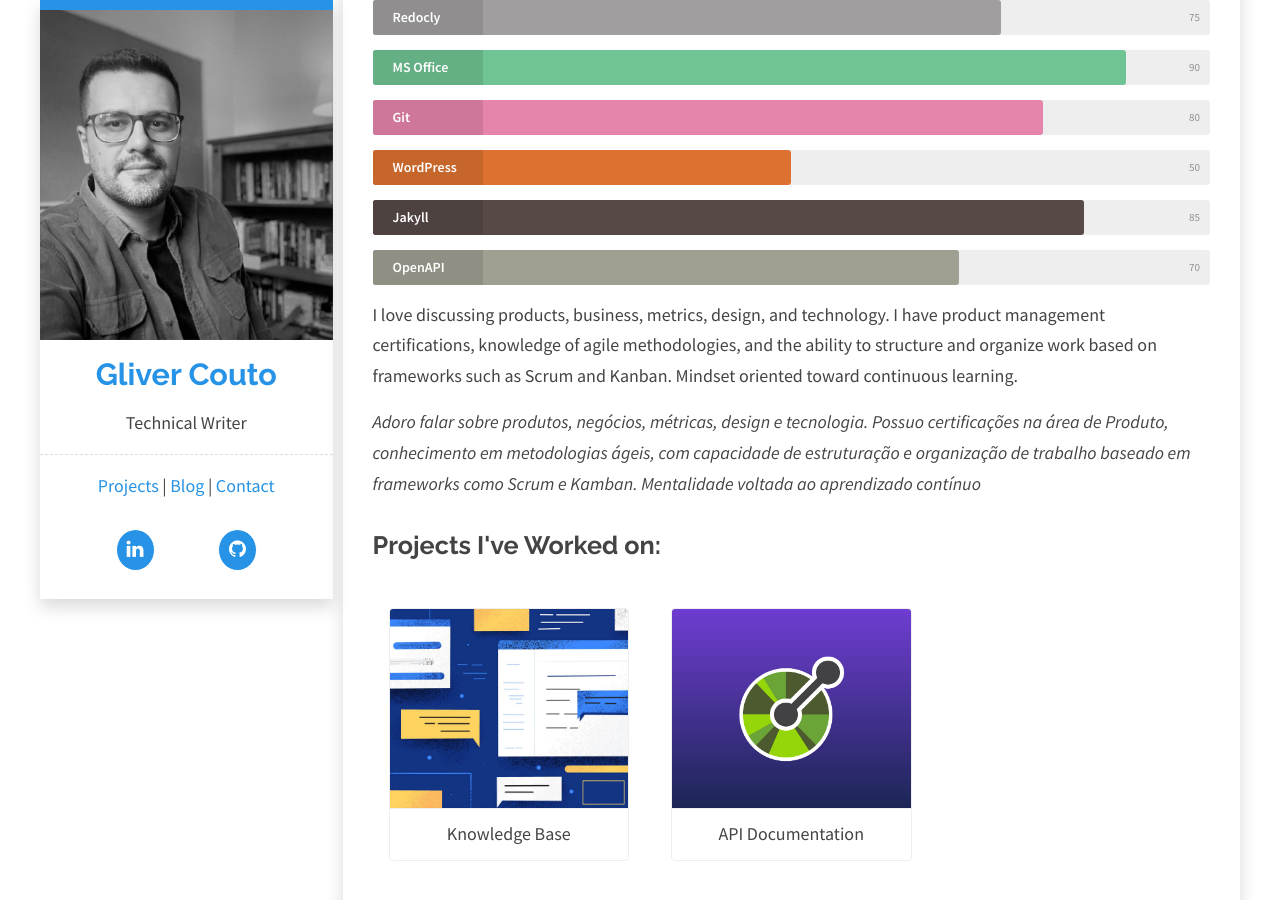
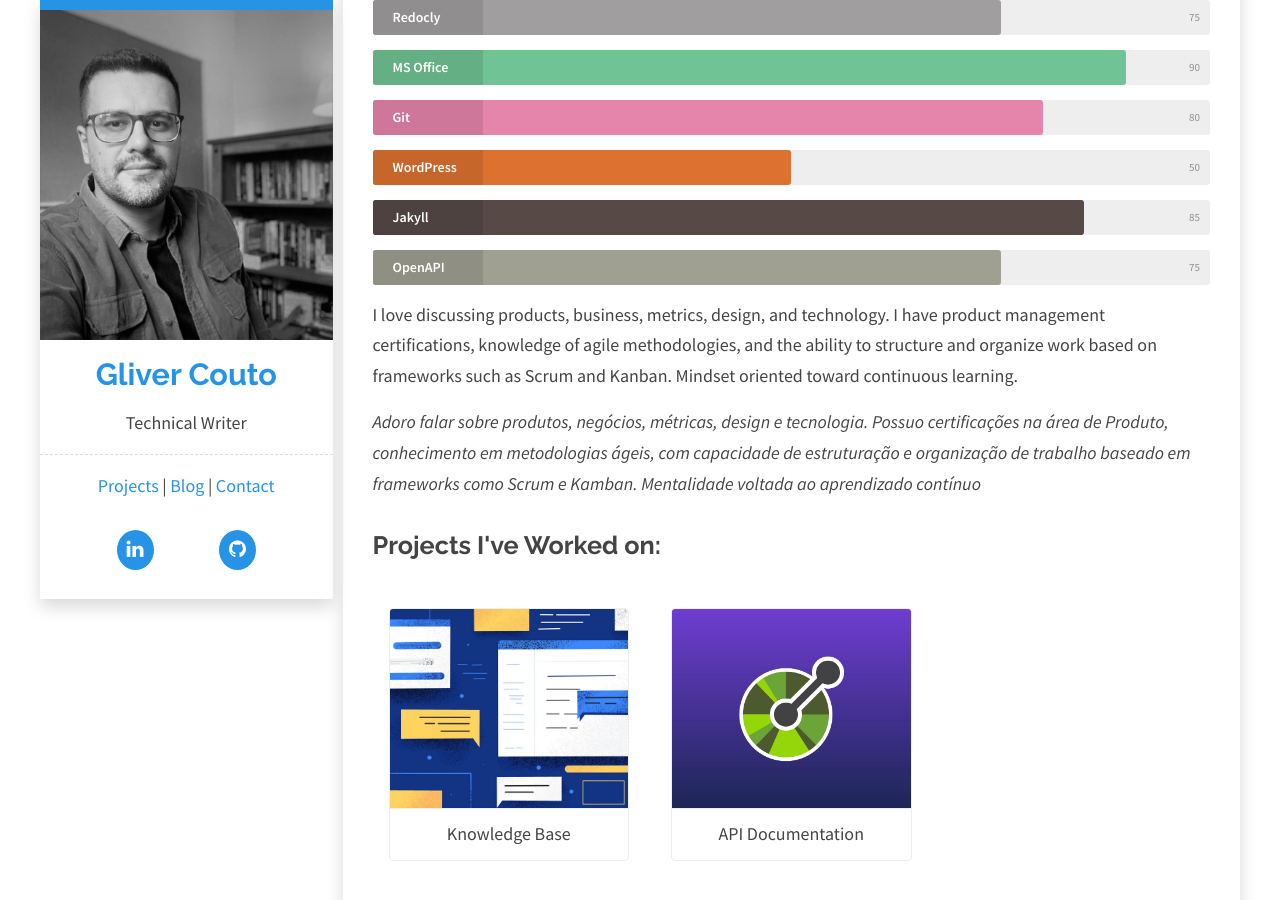
Before and after one commit to gliverCouto/glivercouto.github.io, a Jekyll site: the page built from index.html, in a window 1280 px wide and 900 px high, scrolled down 1186 px. Built offline with Jekyll 4.4.1, drawn with Linux system fonts in a browser that asks for light colours.

Commit message:
Update main.yml

```diff
--- a/_data/main.yml
+++ b/_data/main.yml
@@ -99,7 +99,7 @@ expertise:
     color: rgb(86, 73, 70)
 
   - title: OpenAPI Specification
-    level: 70
+    level: 75
     color: rgb(159, 159, 146)
 
 buy-button: true
```
